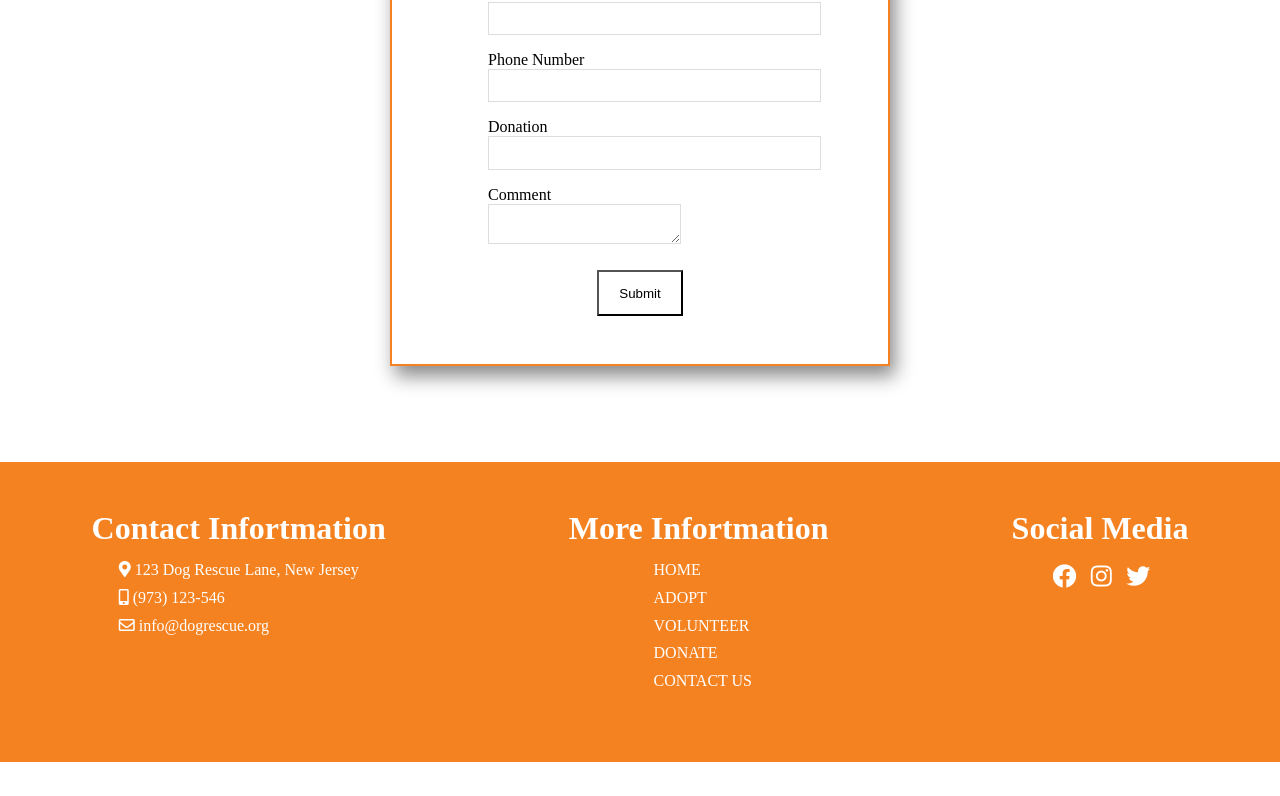
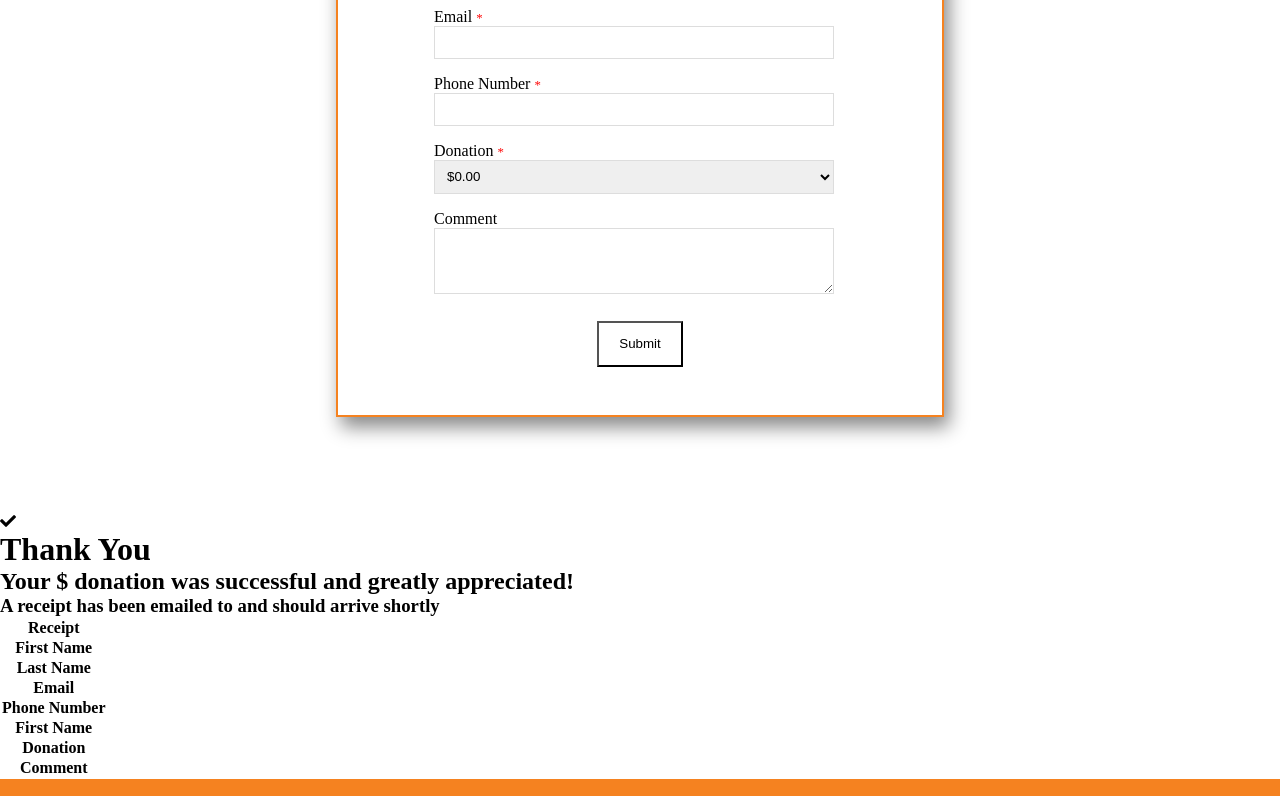
Before and after one commit to danlaratta/Dog-Rescue-Site, a React (Create React App) app: page /donate in a window 1280 px wide. Shown: the part 1104-1900 px from the top of the page. Before the commit the page ends 1866 px from the top, so only its background shows below. Built offline with nearby package versions, Linux system fonts and the light colour scheme.

Commit message:
a lot of work on donation page and related comps

```diff
--- a/package.json
+++ b/package.json
@@ -10,6 +10,7 @@
     "random-name": "^0.1.2",
     "react": "^17.0.2",
     "react-dom": "^17.0.2",
+    "react-phone-number-input": "^3.1.31",
     "react-router-dom": "^5.3.0",
     "react-scripts": "4.0.3",
     "react-select": "^4.3.1",
--- a/src/components/DonateForm.js
+++ b/src/components/DonateForm.js
@@ -1,80 +1,109 @@
 import React, { useState } from 'react'
 import '../styles/Form.css'
+import 'react-phone-number-input/style.css'
+import Input from 'react-phone-number-input/input'
+import DonationReceipt from './DonationReceipt'
 
-const Form = () => {
+const Form = ({ isFormSubmitted }) => {
+    // state for input fields
     const [firstName, setFirstName] = useState('')
     const [lastName, setLastName] = useState('')
     const [email, setEmail] = useState('')
     const [phone, setPhone] = useState('')
-    const [donation, setDonation] = useState()
+    const [donation, setDonation] = useState('')
+    const [otherDonation, setOtherDonation] = useState('')
     const [comment, setComment] = useState('')
+    // state tracks if field is required (and toggles requirement if required field(s) are hidden (no longer required)
+    const [required, setRequired] = useState('required')
+    // state tracks if Dontaion dropdown or Other inputfield are being displayed and required (if hidden its not required)
+    const [showDonation, setShowDonation] = useState(true)
+    const [showOtherInput, setShowOtherInput] = useState(false)
+    // state tracks whether the info submitted to form is displayed or not (will be displayed after submit)
+    const [showSubmitData, setShowSubmitData] = useState('')
+    // state track when form is submitted
     const [submitted, setSubmitted] = useState(false)
 
+    // function that handles what should happen when form is submitted
     const handleSubmit = (e) => {
         e.preventDefault()
 
         setSubmitted(true)
+
+        isFormSubmitted(true)
+
+
+
+        console.log('submitted')
     }
 
     return (
         <div className="donate-form">
 
-            <form onSubmit={handleSubmit} className="form">
+            <form onSubmit={handleSubmit} className={submitted ? 'hide' : 'form'}>
                 <h1 className="form-header"> Donation Form </h1>
 
                 <div className="fields">
-                    <label className="label"> First Name </label>
+                    <label className="label"> First Name <span className="asterick"> * </span> </label>
                     <input
                         type="text"
                         className="input"
-                        required
+                        required={required}
                         value={firstName}
                         onChange={(e) => setFirstName(e.target.value)}
                     />
                 </div>
 
                 <div className="fields">
-                    <label className="label"> Last Name </label>
+                    <label className="label"> Last Name <span className="asterick"> * </span> </label>
                     <input
                         type="text"
                         className="input"
-                        required
+                        required={required}
                         value={lastName}
                         onChange={(e) => setLastName(e.target.value)}
                     />
                 </div>
 
                 <div className="fields">
-                    <label className="label"> Email </label>
+                    <label className="label"> Email <span className="asterick"> * </span> </label>
                     <input
                         type="text"
                         className="input"
-                        required
+                        required={required}
                         value={email}
                         onChange={(e) => setEmail(e.target.value)}
                     />
                 </div>
 
                 <div className="fields">
-                    <label className="label"> Phone Number </label>
-                    <input
-                        type="text"
+                    <label className="label"> Phone Number <span className="asterick"> * </span> </label>
+                    <Input
+                        country="US"
                         className="input"
-                        required
+                        required={required}
                         value={phone}
-                        onChange={(e) => setPhone(e.target.value)}
+                        onChange={setPhone}
                     />
                 </div>
 
                 <div className="fields">
-                    <label className="label"> Donation </label>
-                    <input
-                        type="text"
-                        className="input"
-                        required
+                    <label className="label"> Donation <span className="asterick"> * </span> </label>
+                    <select
+                        required={required}
                         value={donation}
-                        onChange={(e) => setDonation(e.target.value)}
-                    />
+                        className={showDonation ? 'select' : 'hide'}
+                        placeholder=""
+                        onChange={(e) =>
+                            setDonation (e.target.value)
+
+                        }
+                    >
+                        <option> $0.00 </option>
+                        <option> $10.00 </option>
+                        <option> $25.00 </option>
+                        <option> $50.00 </option>
+                        <option> $100.00 </option>
+                    </select>
                 </div>
 
                 <div className="fields">
@@ -90,15 +119,24 @@ const Form = () => {
                 <button className="submit"> Submit </button>
             </form>
 
-            <div className="thank-you-container">
+            <div className={submitted ? 'display-data' : 'hide'}>
                 {submitted ? <p> {firstName} </p> : null}
                 {submitted ? <p> {lastName} </p> : null}
                 {submitted ? <p> {email} </p> : null}
                 {submitted ? <p> {phone} </p> : null}
-                {submitted ? <p> {donation} </p> : null}
+                {submitted && showDonation  ? <p> {donation} </p> : null}
+                {submitted && showOtherInput  ? <p> {otherDonation} </p> : null}
                 {submitted ? <p> {comment} </p> : null}
 
             </div>
+
+            <DonationReceipt
+                firstName={firstName}
+                lastName={lastName}
+                email={email}
+                phone={phone}
+                donation={donation}
+                comment={comment} />
 
         </div>
     )
--- /dev/null
+++ b/src/components/DonationReceipt.js
@@ -0,0 +1,64 @@
+import React from "react";
+
+const DonationReceipt = ({firstName, lastName, email, phone, donation, comment}) => {
+
+  return (
+    <div className="donation-receipt">
+        <div className="receipt-heading">
+            <i className="fas fa-check" id="check"></i>
+            <h1> {`Thank You ${firstName} ${lastName}`} </h1>
+
+            <h2>
+                {`Your $${donation} donation was successful and greatly appreciated!`}{" "}
+            </h2>
+
+            <h3>
+                {`A receipt has been emailed to ${email} and should arrive shortly`}{" "}
+            </h3>
+        </div>
+
+        <table className="receipt">
+            <tr>
+                <th> <strong> Receipt </strong> </th>
+            </tr>
+
+            <tr>
+                <th> <strong> First Name </strong> </th>
+                <th> {firstName}  </th>
+            </tr>
+
+            <tr>
+            <th> <strong> Last Name </strong> </th>
+                <th> {lastName}  </th>
+            </tr>
+
+            <tr>
+                <th> <strong> Email </strong> </th>
+                <th> {email}  </th>
+            </tr>
+
+            <tr>
+                <th> <strong> Phone Number </strong> </th>
+                <th> {phone}  </th>
+            </tr>
+
+            <tr>
+                <th> <strong> First Name </strong> </th>
+                <th> {firstName}  </th>
+            </tr>
+
+            <tr>
+                <th> <strong> Donation </strong> </th>
+                <th> {donation}  </th>
+            </tr>
+
+            <tr>
+                <th> <strong> Comment </strong> </th>
+                <th> {comment}  </th>
+            </tr>
+        </table>
+    </div>
+  );
+};
+
+export default DonationReceipt;
--- a/src/pages/Donate.js
+++ b/src/pages/Donate.js
@@ -1,33 +1,29 @@
 
 import React, { useState } from 'react'
 import DonateForm from '../components/DonateForm'
+import DonationReceipt from '../components/DonationReceipt'
 import '../styles/Donate.css'
 
 const Donate = () => {
 
-    const [firstName, setFirstName] = useState('')
-    const [lastName, setLastName] = useState('')
-    const [email, setEmail] = useState('')
-    const [phone, setPhone] = useState('')
-    const [donation, setDonation] = useState()
-    const [comment, setComment] = useState('')
-    const [submitted, setSubmitted] = useState(false)
-
-    const handleSubmit = (e) => {
-        e.preventDefault()
-
-        setSubmitted(true)
-    }
+    // state will be passed to child comp (DonateForm) and will be used to track when form is submitted
+    const [formSubmit, setFormSubmit] = useState(false)
 
     return (
         <div className="donate">
             <div className="donate-img">
                 <h1 className="donate-heading">
-                    It's About Making A <br/> Difference
+                    It's About Time for <br/> A Change
                 </h1>
             </div>
 
-            <DonateForm />
+            <div className={formSubmit ? 'hide' : 'donate-form'}>
+                <DonateForm isFormSubmitted={submitted => setFormSubmit(submitted)} />
+            </div>
+
+            <div className={formSubmit ? 'donate-receipt' : 'hide'}>
+                <DonationReceipt isFormSubmitted={submitted => setFormSubmit(submitted)} />
+            </div>
         </div>
     )
 }
--- /dev/null
+++ b/src/styles/DonationReceipt.css
@@ -0,0 +1,8 @@
+
+.receipt-heading{
+    font-size: 4rem;
+    padding-bottom: 0.5em;
+    color: #fff;
+    text-shadow: 2px 2px 5px #000;
+    text-align: center;
+}
--- a/src/styles/Form.css
+++ b/src/styles/Form.css
@@ -9,9 +9,12 @@
     padding: 0;
 }
 
+.hide{
+    display: none;
+}
 
 .form{
-    max-width: 31.25em;
+    max-width: 38em;
     margin: 6em auto;
     text-align: center;
     padding: 3em 6em;
@@ -22,6 +25,7 @@
 .form-header{
     text-align: center;
     font-size: 1.5em;
+    padding-bottom: 1em;
 }
 
 .fields{
@@ -33,21 +37,23 @@
     display: block;
 }
 
-.input{
-    height: 2.5em;
-    width: 25em;
+.asterick{
+    color: #ff0000;
+    font-size: .8em;
 }
 
-.input, .textarea{
+.input, .textarea, .select{
     padding: .3em .6em;
     margin: 0em 0;
     border: 1px solid #ddd;
     box-sizing: border-box;
     display: block;
+    width: 30em;
+    height: 2.5em;
 }
 
-.input:focus, .textarea:focus{
-    border: 2px solid var(--orange);
+.textarea{
+    height: 5em;
 }
 
 .input:hover, .textarea:hover{
@@ -66,3 +72,9 @@
     color:#000;
     border: 2px solid #000;
 }
+
+.display-data{
+    width:100%;
+    margin: 0;
+    padding: 0;
+}
```
Also changed, not shown: 1 other file (tests, documents, lock files or other folders).
